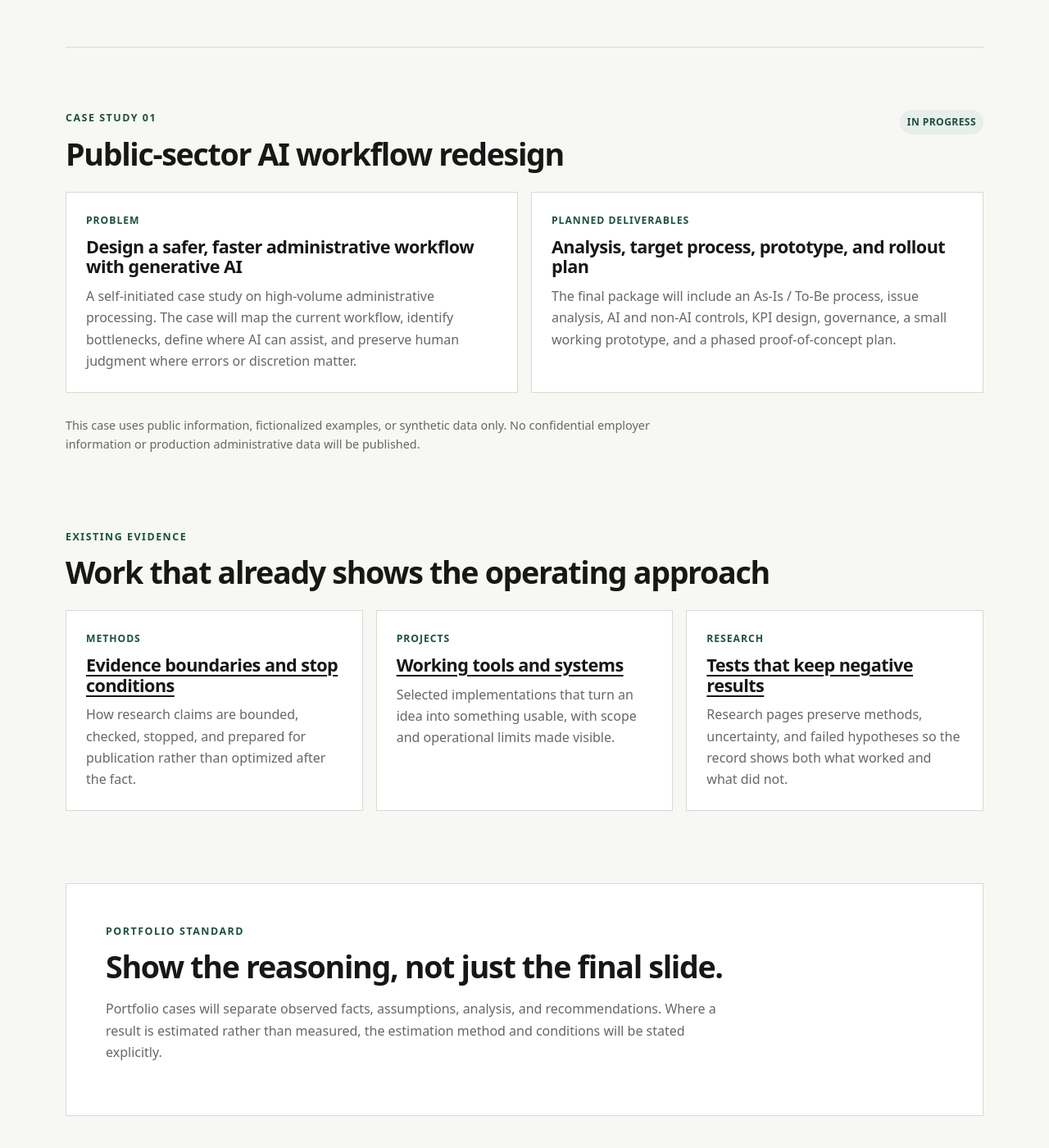
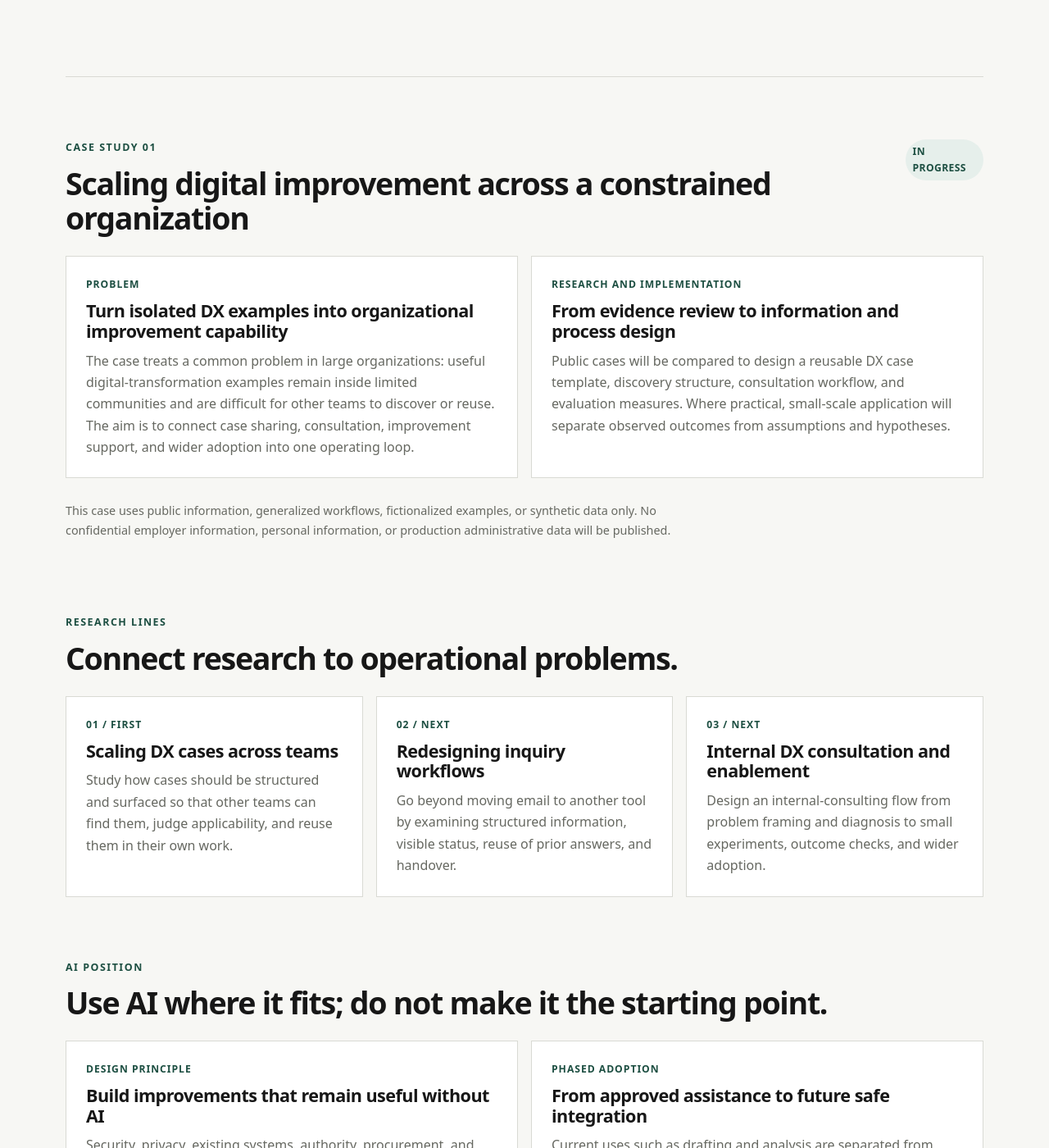
Before and after one commit to Josh-Temple/studio-lab-research, a Jekyll site: the page built from portfolio.md, in a window 1280 px wide and 1400 px high, scrolled down 796 px. Shown: the whole window at 82% size. Built offline with Jekyll 4.4.1, drawn with Linux system fonts in a browser that asks for light colours; some of the changed text lies outside the part shown.

Commit message:
Align English portfolio with public-sector DX research

```diff
--- a/portfolio.md
+++ b/portfolio.md
@@ -1,33 +1,70 @@
 ---
 title: Portfolio
-description: Selected case studies in public-sector AI, digital transformation, and evidence-backed operational design.
+description: Selected case studies in public-sector digital transformation, operational reform, and AI under real-world constraints.
 permalink: /portfolio/
 ---
 
 <section class="hero">
   <p class="eyebrow">Portfolio</p>
-  <h1>From ambiguous problems to evidence-backed implementation.</h1>
-  <p class="lede">Selected self-initiated case studies in public-sector AI, digital transformation, and operational design. Each case is structured around the problem, analysis, proposed operating model, implementation path, risks, and evidence limits.</p>
+  <h1>Move operational reform forward under real constraints.</h1>
+  <p class="lede">Self-initiated research and implementation cases focused on public-sector digital transformation and operational reform. AI is treated as one enabling tool, not the objective. Each case follows the path from problem framing and research to process design, small-scale implementation, evaluation, and wider adoption.</p>
 </section>
 
 <section class="section">
   <div class="section-heading">
-    <div><p class="eyebrow">Case study 01</p><h2>Public-sector AI workflow redesign</h2></div>
+    <div><p class="eyebrow">Case study 01</p><h2>Scaling digital improvement across a constrained organization</h2></div>
     <span class="status">In progress</span>
   </div>
   <div class="feature-grid feature-grid-wide">
     <article class="feature-card">
       <p class="feature-meta">Problem</p>
-      <h3>Design a safer, faster administrative workflow with generative AI</h3>
-      <p>A self-initiated case study on high-volume administrative processing. The case will map the current workflow, identify bottlenecks, define where AI can assist, and preserve human judgment where errors or discretion matter.</p>
+      <h3>Turn isolated DX examples into organizational improvement capability</h3>
+      <p>The case treats a common problem in large organizations: useful digital-transformation examples remain inside limited communities and are difficult for other teams to discover or reuse. The aim is to connect case sharing, consultation, improvement support, and wider adoption into one operating loop.</p>
     </article>
     <article class="feature-card">
-      <p class="feature-meta">Planned deliverables</p>
-      <h3>Analysis, target process, prototype, and rollout plan</h3>
-      <p>The final package will include an As-Is / To-Be process, issue analysis, AI and non-AI controls, KPI design, governance, a small working prototype, and a phased proof-of-concept plan.</p>
+      <p class="feature-meta">Research and implementation</p>
+      <h3>From evidence review to information and process design</h3>
+      <p>Public cases will be compared to design a reusable DX case template, discovery structure, consultation workflow, and evaluation measures. Where practical, small-scale application will separate observed outcomes from assumptions and hypotheses.</p>
     </article>
   </div>
-  <p class="small-note">This case uses public information, fictionalized examples, or synthetic data only. No confidential employer information or production administrative data will be published.</p>
+  <p class="small-note">This case uses public information, generalized workflows, fictionalized examples, or synthetic data only. No confidential employer information, personal information, or production administrative data will be published.</p>
+</section>
+
+<section class="section">
+  <div class="section-heading"><div><p class="eyebrow">Research lines</p><h2>Connect research to operational problems.</h2></div></div>
+  <div class="feature-grid">
+    <article class="feature-card">
+      <p class="feature-meta">01 / First</p>
+      <h3>Scaling DX cases across teams</h3>
+      <p>Study how cases should be structured and surfaced so that other teams can find them, judge applicability, and reuse them in their own work.</p>
+    </article>
+    <article class="feature-card">
+      <p class="feature-meta">02 / Next</p>
+      <h3>Redesigning inquiry workflows</h3>
+      <p>Go beyond moving email to another tool by examining structured information, visible status, reuse of prior answers, and handover.</p>
+    </article>
+    <article class="feature-card">
+      <p class="feature-meta">03 / Next</p>
+      <h3>Internal DX consultation and enablement</h3>
+      <p>Design an internal-consulting flow from problem framing and diagnosis to small experiments, outcome checks, and wider adoption.</p>
+    </article>
+  </div>
+</section>
+
+<section class="section">
+  <div class="section-heading"><div><p class="eyebrow">AI position</p><h2>Use AI where it fits; do not make it the starting point.</h2></div></div>
+  <div class="feature-grid feature-grid-wide">
+    <article class="feature-card">
+      <p class="feature-meta">Design principle</p>
+      <h3>Build improvements that remain useful without AI</h3>
+      <p>Security, privacy, existing systems, authority, procurement, and staff capability are treated as design constraints. AI-enabled and non-AI steps are separated explicitly.</p>
+    </article>
+    <article class="feature-card">
+      <p class="feature-meta">Phased adoption</p>
+      <h3>From approved assistance to future safe integration</h3>
+      <p>Current uses such as drafting and analysis are separated from future system integration, avoiding confusion between what is technically possible and what an organization can safely operate.</p>
+    </article>
+  </div>
 </section>
 
 <section class="section">
@@ -54,5 +91,5 @@ permalink: /portfolio/
 <section class="section public-boundary">
   <p class="eyebrow">Portfolio standard</p>
   <h2>Show the reasoning, not just the final slide.</h2>
-  <p>Portfolio cases will separate observed facts, assumptions, analysis, and recommendations. Where a result is estimated rather than measured, the estimation method and conditions will be stated explicitly.</p>
+  <p>Portfolio cases separate observed facts, assumptions, analysis, and recommendations. Where a result is estimated rather than measured, the estimation method and conditions are stated explicitly.</p>
 </section>
```
